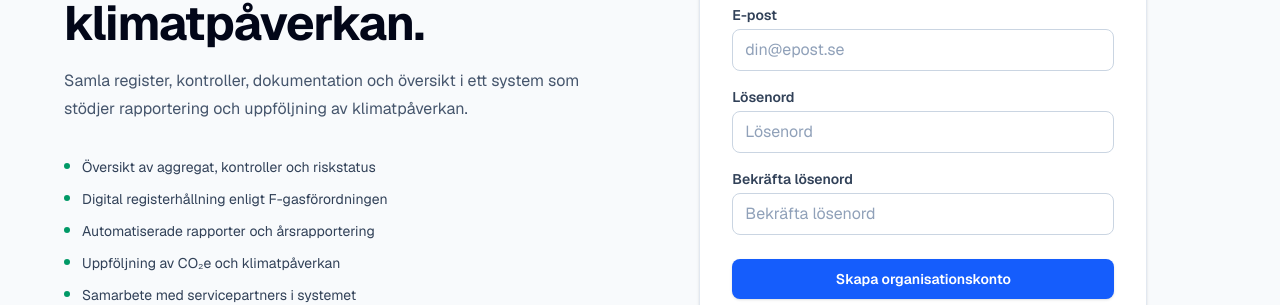
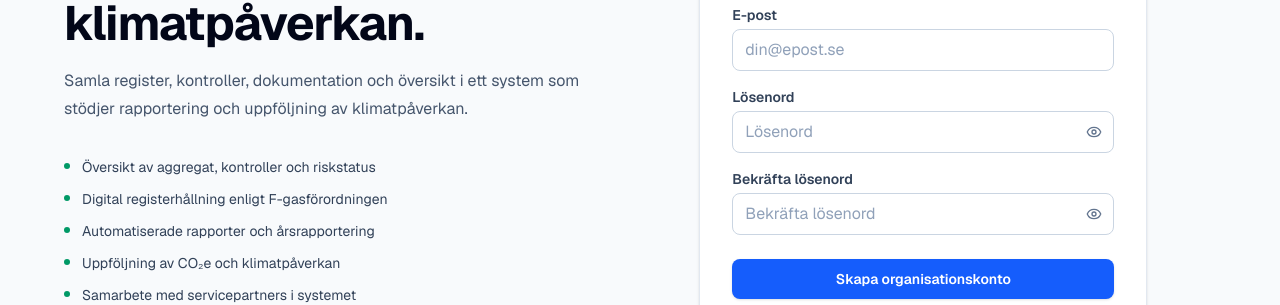
Before and after one commit to pontushelm/fgasportal, a Next.js app: page /register in a window 1280 px wide. Shown: the part 479-784 px from the top of the page. Built offline with nearby package versions, Linux system fonts and the light colour scheme.

Commit message:
Add password visibility toggle and clean page headers

```diff
--- a/components/auth/login-form.tsx
+++ b/components/auth/login-form.tsx
@@ -5,6 +5,7 @@ import Link from "next/link"
 import { useRouter } from "next/navigation"
 import { useForm } from "react-hook-form"
 import { zodResolver } from "@hookform/resolvers/zod"
+import { PasswordInput } from "@/components/ui"
 import { loginSchema, type LoginFormData } from "@/lib/validations"
 
 export default function LoginForm() {
@@ -62,10 +63,9 @@ export default function LoginForm() {
         <label className={labelClassName} htmlFor="password">
           Lösenord
         </label>
-        <input
+        <PasswordInput
           id="password"
           className={inputClassName}
-          type="password"
           placeholder="Lösenord"
           {...register("password")}
         />
--- a/components/auth/register-form.tsx
+++ b/components/auth/register-form.tsx
@@ -4,6 +4,7 @@ import { useEffect, useState } from "react"
 import Link from "next/link"
 import { useForm } from "react-hook-form"
 import { zodResolver } from "@hookform/resolvers/zod"
+import { PasswordInput } from "@/components/ui"
 import { registerSchema, type RegisterFormData } from "@/lib/validations"
 import { formatRoleLabel } from "@/lib/roles"
 
@@ -147,11 +148,11 @@ export default function RegisterForm({ inviteToken }: { inviteToken?: string })
       </Field>
 
       <Field label="Lösenord" error={errors.password?.message as string}>
-        <input className={inputClassName} type="password" placeholder="Lösenord" {...register("password")} />
+        <PasswordInput className={inputClassName} placeholder="Lösenord" {...register("password")} />
       </Field>
 
       <Field label="Bekräfta lösenord" error={errors.confirmPassword?.message as string}>
-        <input className={inputClassName} type="password" placeholder="Bekräfta lösenord" {...register("confirmPassword")} />
+        <PasswordInput className={inputClassName} placeholder="Bekräfta lösenord" {...register("confirmPassword")} />
       </Field>
 
       {submitError && (
--- a/components/auth/reset-password-form.tsx
+++ b/components/auth/reset-password-form.tsx
@@ -5,6 +5,7 @@ import { useState } from "react"
 import { useRouter } from "next/navigation"
 import { useForm } from "react-hook-form"
 import { zodResolver } from "@hookform/resolvers/zod"
+import { PasswordInput } from "@/components/ui"
 import {
   resetPasswordSchema,
   type ResetPasswordFormData,
@@ -55,10 +56,9 @@ export default function ResetPasswordForm({ token }: { token: string }) {
         <label className={labelClassName} htmlFor="password">
           Nytt lösenord
         </label>
-        <input
+        <PasswordInput
           id="password"
           className={inputClassName}
-          type="password"
           autoComplete="new-password"
           placeholder="Nytt lösenord"
           {...register("password")}
@@ -72,10 +72,9 @@ export default function ResetPasswordForm({ token }: { token: string }) {
         <label className={labelClassName} htmlFor="confirmPassword">
           Bekräfta lösenord
         </label>
-        <input
+        <PasswordInput
           id="confirmPassword"
           className={inputClassName}
-          type="password"
           autoComplete="new-password"
           placeholder="Bekräfta lösenord"
           {...register("confirmPassword")}
--- a/components/dashboard/company-page-client.tsx
+++ b/components/dashboard/company-page-client.tsx
@@ -621,8 +621,6 @@ export default function CompanySettingsPage() {
   return (
     <main className="mx-auto max-w-6xl px-4 py-10 text-slate-900 sm:px-6 lg:px-8">
       <PageHeader
-        backHref="/dashboard"
-        backLabel="Tillbaka till dashboard"
         eyebrow="Administration"
         title="Företagsinställningar"
         subtitle="Hantera företagsuppgifter, användare och inbjudningar för organisationen."
--- a/components/dashboard/installation-detail-page-client.tsx
+++ b/components/dashboard/installation-detail-page-client.tsx
@@ -1,6 +1,5 @@
 "use client"
 
-import Link from "next/link"
 import { useParams, useRouter } from "next/navigation"
 import { useEffect, useState } from "react"
 import {
@@ -716,10 +715,7 @@ export default function InstallationDetailPage() {
   if (isLoading) {
     return (
       <main className="mx-auto max-w-6xl px-4 py-10 text-slate-900">
-        <Link className="text-sm font-semibold text-slate-700 underline-offset-4 hover:underline" href="/dashboard">
-          Tillbaka till dashboard
-        </Link>
-        <p className="mt-6 text-slate-600">Laddar...</p>
+        <p className="text-slate-600">Laddar...</p>
       </main>
     )
   }
@@ -727,10 +723,7 @@ export default function InstallationDetailPage() {
   if (error || !installation) {
     return (
       <main className="mx-auto max-w-6xl px-4 py-10 text-slate-900">
-        <Link className="text-sm font-semibold text-slate-700 underline-offset-4 hover:underline" href="/dashboard">
-          Tillbaka till dashboard
-        </Link>
-        <h1 className="mt-6 text-3xl font-bold">Installation</h1>
+        <h1 className="text-3xl font-bold">Installation</h1>
         <p className="mt-3 text-slate-600">{error || "Installationen hittades inte"}</p>
       </main>
     )
@@ -765,11 +758,7 @@ export default function InstallationDetailPage() {
 
   return (
     <main className="mx-auto max-w-6xl px-4 py-10 text-slate-900">
-      <Link className="text-sm font-semibold text-slate-700 underline-offset-4 hover:underline" href="/dashboard">
-        Tillbaka till dashboard
-      </Link>
-
-      <section className="mt-6 rounded-lg border border-slate-200 bg-white p-6">
+      <section className="rounded-lg border border-slate-200 bg-white p-6">
         <div className="flex flex-col gap-5 lg:flex-row lg:items-start lg:justify-between">
           <div>
             <h1 className="text-3xl font-bold text-slate-950">{installation.name}</h1>
--- a/components/dashboard/installations-page-client.tsx
+++ b/components/dashboard/installations-page-client.tsx
@@ -552,8 +552,6 @@ export default function InstallationsPageClient() {
             </Button>
           </>
         }
-        backHref="/dashboard"
-        backLabel="Tillbaka till dashboard"
         eyebrow="Aggregat"
         title="Registrerade aggregat"
         subtitle="Sök, filtrera och sortera aggregatlistan. Ansvariga kan även göra bulkåtgärder."
--- a/components/dashboard/properties-page-client.tsx
+++ b/components/dashboard/properties-page-client.tsx
@@ -72,8 +72,6 @@ export default function PropertiesPageClient() {
             </Link>
           </>
         }
-        backHref="/dashboard"
-        backLabel="Tillbaka till dashboard"
         eyebrow="Fastigheter"
         title="Fastighetsöversikt"
         subtitle="Se compliance, risk och klimatpåverkan per fastighet."
--- a/components/dashboard/settings-page-client.tsx
+++ b/components/dashboard/settings-page-client.tsx
@@ -2,7 +2,7 @@
 
 import { useEffect, useMemo, useState } from "react"
 import { useRouter } from "next/navigation"
-import { Badge, Button, Card, PageHeader, SectionHeader } from "@/components/ui"
+import { Badge, Button, Card, PageHeader, PasswordInput, SectionHeader } from "@/components/ui"
 import { ThemeSelect } from "@/components/theme/theme-select"
 import type { UserRole } from "@/lib/auth"
 import { formatRoleLabel } from "@/lib/roles"
@@ -324,11 +324,10 @@ export default function SettingsPageClient() {
             >
               <label className={labelClassName}>
                 Nuvarande lösenord
-                <input
+                <PasswordInput
                   autoComplete="current-password"
                   className={inputClassName}
                   name="currentPassword"
-                  type="password"
                   value={passwordForm.currentPassword}
                   onChange={(event) =>
                     updatePasswordField(event.target.name, event.target.value)
@@ -338,11 +337,10 @@ export default function SettingsPageClient() {
               </label>
               <label className={labelClassName}>
                 Nytt lösenord
-                <input
+                <PasswordInput
                   autoComplete="new-password"
                   className={inputClassName}
                   name="newPassword"
-                  type="password"
                   value={passwordForm.newPassword}
                   onChange={(event) =>
                     updatePasswordField(event.target.name, event.target.value)
@@ -352,11 +350,10 @@ export default function SettingsPageClient() {
               </label>
               <label className={labelClassName}>
                 Bekräfta nytt lösenord
-                <input
+                <PasswordInput
                   autoComplete="new-password"
                   className={inputClassName}
                   name="confirmNewPassword"
-                  type="password"
                   value={passwordForm.confirmNewPassword}
                   onChange={(event) =>
                     updatePasswordField(event.target.name, event.target.value)
--- a/components/ui/index.ts
+++ b/components/ui/index.ts
@@ -3,4 +3,5 @@ export { Button, buttonClassName } from "./button"
 export { Card } from "./card"
 export { EmptyState } from "./empty-state"
 export { PageHeader } from "./page-header"
+export { PasswordInput } from "./password-input"
 export { SectionHeader } from "./section-header"
--- /dev/null
+++ b/components/ui/password-input.tsx
@@ -0,0 +1,32 @@
+"use client"
+
+import { forwardRef, useState, type InputHTMLAttributes } from "react"
+import { Eye, EyeOff } from "lucide-react"
+
+type PasswordInputProps = Omit<InputHTMLAttributes<HTMLInputElement>, "type">
+
+export const PasswordInput = forwardRef<HTMLInputElement, PasswordInputProps>(
+  function PasswordInput({ className = "", ...props }, ref) {
+    const [isPasswordVisible, setIsPasswordVisible] = useState(false)
+    const Icon = isPasswordVisible ? EyeOff : Eye
+
+    return (
+      <div className="relative">
+        <input
+          ref={ref}
+          className={`${className} pr-10`}
+          type={isPasswordVisible ? "text" : "password"}
+          {...props}
+        />
+        <button
+          aria-label={isPasswordVisible ? "Dölj lösenord" : "Visa lösenord"}
+          className="absolute inset-y-0 right-0 flex items-center px-3 text-slate-500 hover:text-slate-800"
+          type="button"
+          onClick={() => setIsPasswordVisible((visible) => !visible)}
+        >
+          <Icon aria-hidden="true" className="h-4 w-4 cursor-pointer" />
+        </button>
+      </div>
+    )
+  }
+)
--- a/package.json
+++ b/package.json
@@ -21,6 +21,7 @@
     "bcryptjs": "^3.0.3",
     "dotenv": "^17.4.2",
     "jsonwebtoken": "^9.0.3",
+    "lucide-react": "^1.14.0",
     "next": "16.2.4",
     "pdfkit": "^0.18.0",
     "pg": "^8.20.0",
```
Also changed, not shown: 1 other file (tests, documents, lock files or other folders).
